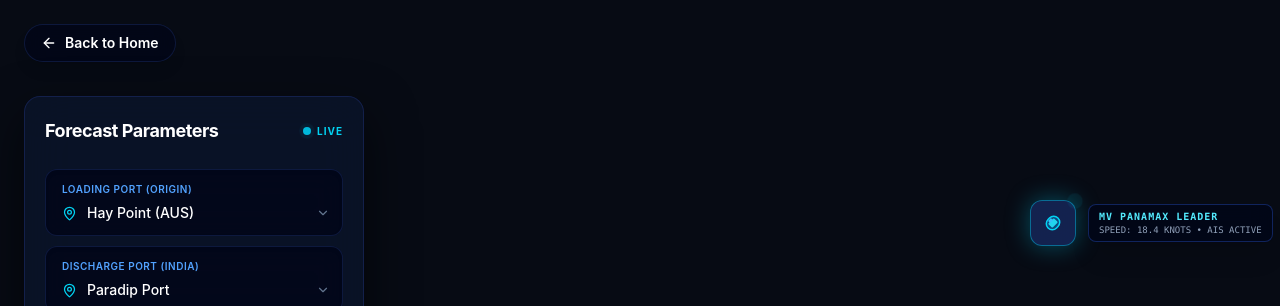
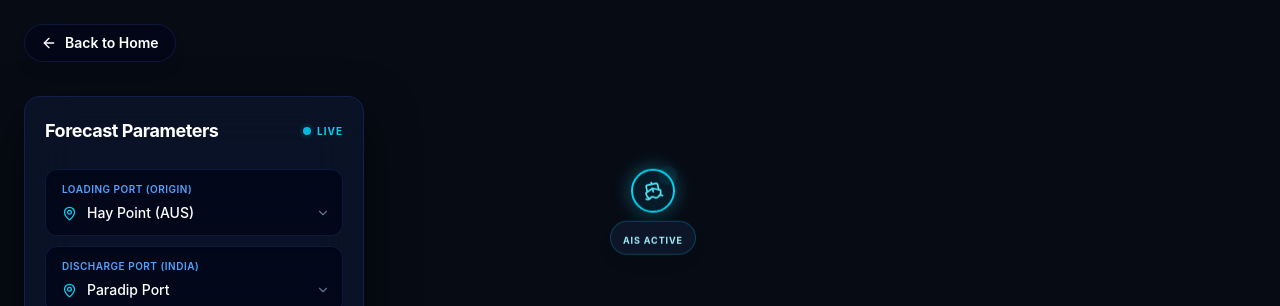
Before and after one commit to atharvthegreatgupta/SIH-26, a React (Vite) app in the folder FRONTEND/: page /demo in a window 1280 px wide. Shown: the top 306 px of the page. Built offline with nearby package versions, Linux system fonts and the light colour scheme.

Commit message:
frontend

```diff
--- a/FRONTEND/src/pages/Demo.tsx
+++ b/FRONTEND/src/pages/Demo.tsx
@@ -1,4 +1,4 @@
-import { useState, useEffect } from 'react';
+import { useState, useEffect, useRef } from 'react';
 import { useNavigate } from 'react-router-dom';
 import WorldMap from '../components/map/WorldMap';
 import { ChevronDown, ArrowLeft, MapPin, Ship, FileText, Package, Activity, Zap } from 'lucide-react';
@@ -19,11 +19,6 @@ export default function Demo() {
   const [activeDropdown, setActiveDropdown] = useState<string | null>(null);
   const [forecastReport, setForecastReport] = useState<string | null>(null);
 
-  // Smooth LERP ship animation state
-  const [mousePos, setMousePos] = useState({ x: window.innerWidth - 250, y: 200 });
-  const [shipPos, setShipPos] = useState({ x: window.innerWidth - 250, y: 200 });
-  const [isShipVisible, setIsShipVisible] = useState(true);
-
   const [forecastParams, setForecastParams] = useState({
     loadingPort: 'Hay Point (AUS)',
     dischargePort: 'Paradip Port',
@@ -33,43 +28,67 @@ export default function Demo() {
     portClearance: 'Draft Clearance: 15.8m OK'
   });
 
-  // Track cursor and run smooth LERP physics loop
+  // Direct DOM references for 60fps smooth physics without React state lag
+  const shipRef = useRef<HTMLDivElement>(null);
+  const targetPos = useRef({ x: window.innerWidth / 2, y: window.innerHeight / 4 });
+  const currentPos = useRef({ x: window.innerWidth / 2, y: window.innerHeight / 4 });
+
   useEffect(() => {
     let animationFrameId: number;
 
     const handleMouseMove = (e: MouseEvent) => {
-      const x = e.clientX;
-      const y = e.clientY;
-      const screenWidth = window.innerWidth;
+      let tx = e.clientX;
+      let ty = e.clientY;
+      const sw = window.innerWidth;
+      const sh = window.innerHeight;
 
-      // Restrict ship to the open right margin so it never overlaps the globe or panels
-      const inSafeZone = x > 420 && x < screenWidth - 100 && y > 100 && y < window.innerHeight - 100;
+      // 1. Clamp to Left Panel Margin
+      if (tx < 380) tx = 380;
 
-      if (inSafeZone) {
-        setIsShipVisible(true);
-        setMousePos({ x, y });
-      } else {
-        setIsShipVisible(false);
+      // 2. Clamp to Right Panel Margin (Dynamic based on if report is open)
+      const rightLimit = forecastReport ? sw - 450 : sw - 40;
+      if (tx > rightLimit) tx = rightLimit;
+
+      // 3. Clamp to Globe (Circular Exclusion Zone in Center)
+      const cx = sw / 2;
+      const cy = sh / 2;
+      const globeRadius = Math.min(sw, sh) * 0.38; // Pushes ship to the outer ring of the globe
+      const dx = tx - cx;
+      const dy = ty - cy;
+      const distance = Math.sqrt(dx * dx + dy * dy);
+
+      if (distance < globeRadius && distance > 0) {
+        tx = cx + (dx / distance) * globeRadius;
+        ty = cy + (dy / distance) * globeRadius;
       }
+
+      // 4. Vertical Screen Bounds
+      if (ty < 40) ty = 40;
+      if (ty > sh - 60) ty = sh - 60;
+
+      targetPos.current = { x: tx, y: ty };
     };
 
     window.addEventListener('mousemove', handleMouseMove);
 
-    // Butter-smooth interpolation loop (lower decimal = slower, smoother glide)
+    // 60FPS LERP Loop directly manipulating the DOM style
     const render = () => {
-      setShipPos(prev => ({
-        x: prev.x + (mousePos.x - prev.x) * 0.04,
-        y: prev.y + (mousePos.y - prev.y) * 0.04
-      }));
+      currentPos.current.x += (targetPos.current.x - currentPos.current.x) * 0.08;
+      currentPos.current.y += (targetPos.current.y - currentPos.current.y) * 0.08;
+
+      if (shipRef.current) {
+        // Offset by half the ship's width/height to center it on the cursor
+        shipRef.current.style.transform = `translate(${currentPos.current.x - 30}px, ${currentPos.current.y - 30}px)`;
+      }
       animationFrameId = requestAnimationFrame(render);
     };
-    animationFrameId = requestAnimationFrame(render);
+    render();
 
     return () => {
       window.removeEventListener('mousemove', handleMouseMove);
       cancelAnimationFrame(animationFrameId);
     };
-  }, [mousePos]);
+  }, [forecastReport]); // Re-bind if the right panel opens/closes
 
   const handleGenerate = async () => {
     setIsGenerating(true);
@@ -83,7 +102,6 @@ export default function Demo() {
       });
 
       if (!response.ok) throw new Error('Network response was not ok');
-
       const data = await response.json();
       setForecastReport(data.report);
     } catch (error) {
@@ -143,32 +161,32 @@ export default function Demo() {
           .custom-scrollbar::-webkit-scrollbar-track { background: transparent; }
           .custom-scrollbar::-webkit-scrollbar-thumb { background: rgba(30, 58, 138, 0.4); border-radius: 10px; }
           .custom-scrollbar::-webkit-scrollbar-thumb:hover { background: rgba(59, 130, 246, 0.8); }
+
+          @keyframes gentle-bob {
+            0%, 100% { transform: translateY(0); }
+            50% { transform: translateY(-5px); }
+          }
+          .animate-bob {
+            animation: gentle-bob 3s ease-in-out infinite;
+          }
         `}
       </style>
 
-      {/* REALISTIC CONTAINER SHIP WITH SLOW LERP PHYSICS */}
-      {isShipVisible && (
-        <div
-          className="fixed pointer-events-none z-50 flex items-center gap-3 transition-opacity duration-300"
-          style={{
-            transform: `translate(${shipPos.x}px, ${shipPos.y}px)`
-          }}
-        >
-          <div className="relative flex items-center justify-center p-2.5 bg-blue-950/90 backdrop-blur-md border border-cyan-500/50 rounded-xl shadow-[0_0_25px_rgba(6,182,212,0.4)]">
-            {/* Top-Down Container Ship Graphic */}
-            <svg width="24" height="24" viewBox="0 0 24 24" fill="none" xmlns="http://www.w3.org/2000/svg" className="text-cyan-400 transform -rotate-45">
-              <path d="M5 12C5 8.68629 7.68629 6 11 6H13C16.3137 6 19 8.68629 19 12C19 15.3137 16.3137 18 13 18H11C7.68629 18 5 15.3137 5 12Z" fill="#0284c7" fillOpacity="0.4" stroke="currentColor" strokeWidth="1.5" />
-              <rect x="8" y="9" width="8" height="6" rx="1" fill="#22d3ee" />
-              <rect x="10" y="7" width="4" height="3" fill="#38bdf8" />
-            </svg>
-            <div className="absolute -top-1 -right-1 w-2 h-2 bg-cyan-400 rounded-full animate-ping" />
+      {/* CUTE LERP SHIP - ALWAYS VISIBLE, CLAMPED TO BORDERS */}
+      <div
+        ref={shipRef}
+        className="fixed top-0 left-0 pointer-events-none z-50 flex flex-col items-center justify-center will-change-transform"
+      >
+        <div className="animate-bob flex flex-col items-center">
+          <div className="w-11 h-11 bg-cyan-500/10 backdrop-blur-md rounded-full border-2 border-cyan-400 flex items-center justify-center shadow-[0_0_20px_rgba(34,211,238,0.4)] relative">
+            <Ship size={20} className="text-cyan-300 transform -rotate-12" />
+            <div className="absolute 0 top-0 right-0 w-2.5 h-2.5 bg-cyan-400 rounded-full animate-ping" />
           </div>
-          <div className="flex flex-col bg-slate-950/90 border border-blue-900/60 px-2.5 py-1 rounded-lg shadow-xl backdrop-blur-md">
-            <span className="text-[10px] font-mono font-bold tracking-widest text-cyan-300">MV PANAMAX LEADER</span>
-            <span className="text-[9px] font-mono text-slate-400">SPEED: 18.4 KNOTS • AIS ACTIVE</span>
+          <div className="mt-2 bg-slate-900/90 backdrop-blur-md border border-cyan-500/30 px-3 py-1 rounded-full shadow-lg">
+            <span className="text-[9px] font-bold tracking-widest text-cyan-200">AIS ACTIVE</span>
           </div>
         </div>
-      )}
+      </div>
 
       {/* 3D GLOBE CONTAINER */}
       <div className="absolute inset-0 z-0">
```
